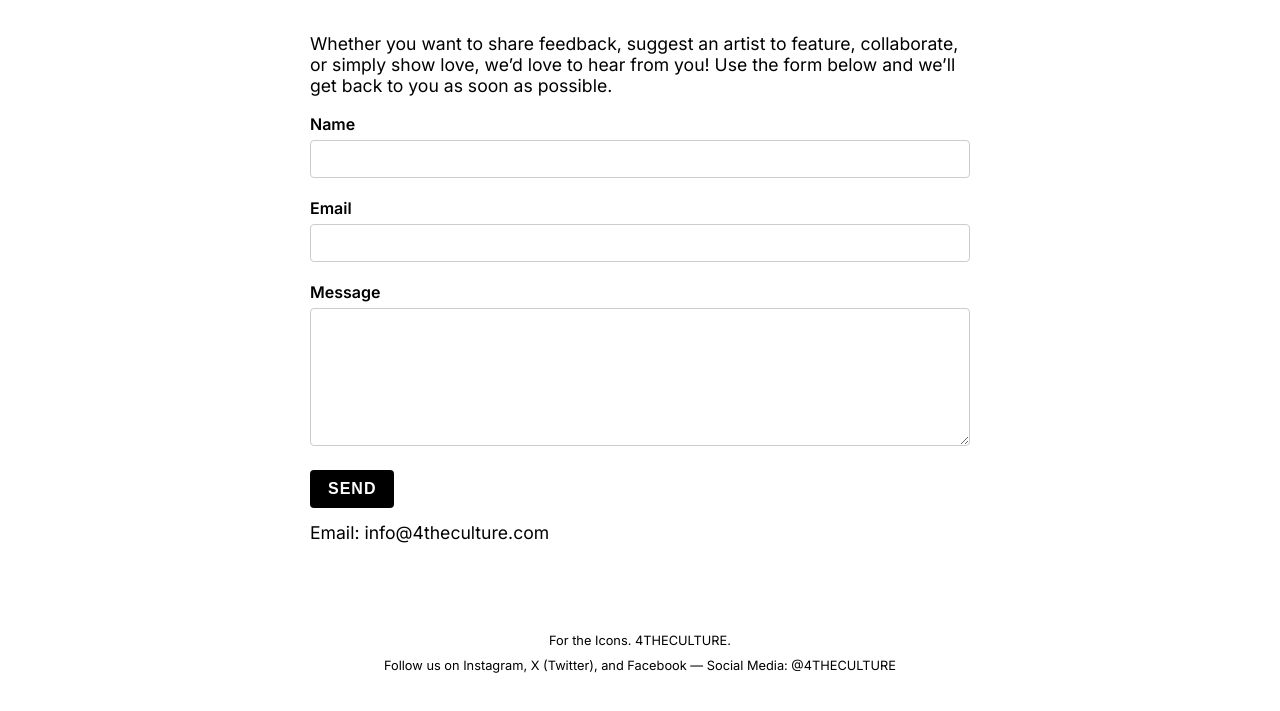
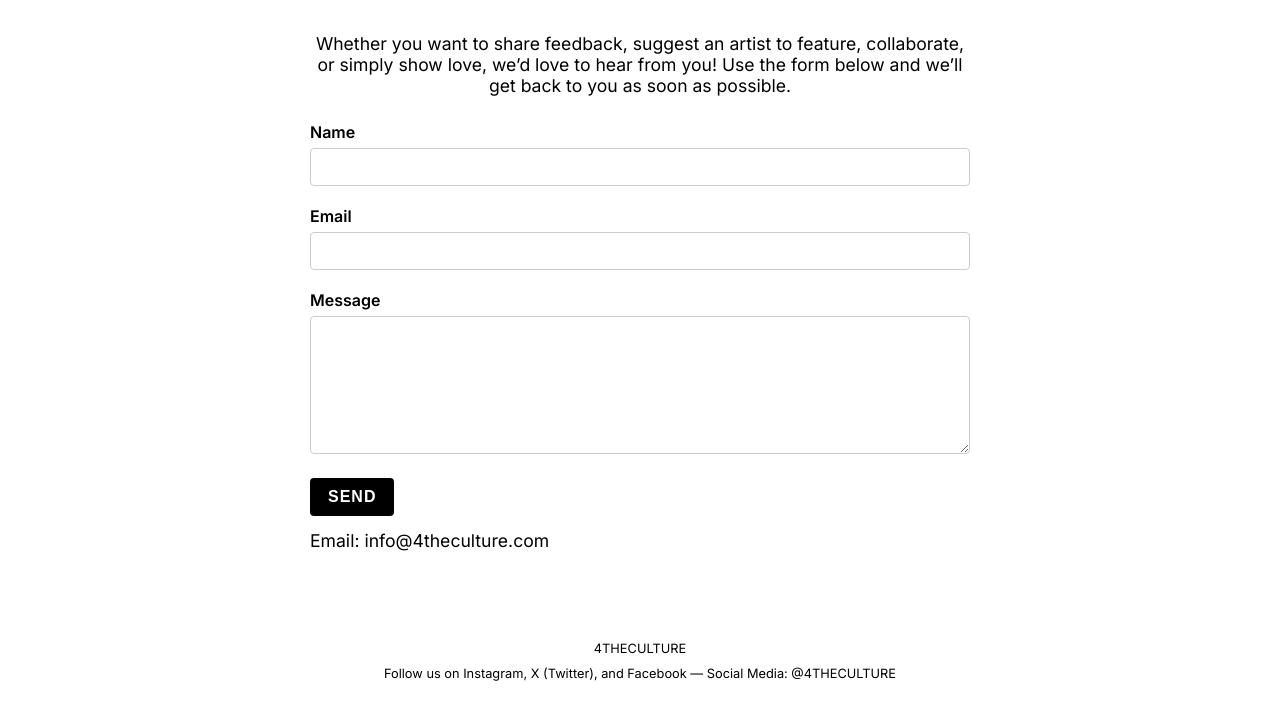
Before and after one commit to EdwardsJada/4THECULTURE, a plain HTML site: page contact.html in a window 1280 px wide. Shown: the part 235-946 px from the top of the page. Drawn offline with Linux system fonts and the light colour scheme.

Commit message:
Update contact.html

```diff
--- a/contact.html
+++ b/contact.html
@@ -71,14 +71,12 @@
     }
 
     /* Hero Section */
-    .hero {
-      text-align: center;
-    }
     .hero h1 {
       font-size: 3rem;
       font-weight: 900;
       margin-bottom: 0.5em;
       text-transform: uppercase;
+      text-align: center;
     }
 
     .hero p.lead {
@@ -86,6 +84,15 @@
       font-weight: 600;
       color: black;
       margin-top: 0;
+      margin-bottom: 1.5em;
+      text-align: center;
+    }
+
+    /* Centered paragraph below hero */
+    .centered-text {
+      text-align: center;
+      font-size: 1.1rem;
+      color: black;
       margin-bottom: 1.5em;
     }
 
@@ -129,9 +136,10 @@
       background-color: #333;
     }
 
-    section > p {
+    section > p:last-of-type {
       font-size: 1.1rem;
       color: black;
+      margin-top: 14px;
     }
 
     /* Footer */
@@ -170,7 +178,9 @@
     </section>
 
     <section>
-      <p>Whether you want to share feedback, suggest an artist to feature, collaborate, or simply show love, we’d love to hear from you! Use the form below and we’ll get back to you as soon as possible.</p>
+      <p class="centered-text">
+        Whether you want to share feedback, suggest an artist to feature, collaborate, or simply show love, we’d love to hear from you! Use the form below and we’ll get back to you as soon as possible.
+      </p>
       <form action="mailto:info@4theculture.com" method="post" enctype="text/plain">
         <label>Name<br>
           <input type="text" name="name" />
@@ -183,12 +193,12 @@
         </label><br><br>
         <button type="submit">Send</button>
       </form>
-      <p style="margin-top:14px;">Email: info@4theculture.com</p>
+      <p>Email: info@4theculture.com</p>
     </section>
   </main>
 
   <footer>
-    <div>For the Icons. 4THECULTURE.</div>
+    <div>4THECULTURE</div>
     <div class="footer-small">Follow us on Instagram, X (Twitter), and Facebook — Social Media: @4THECULTURE</div>
   </footer>
 </body>
```
